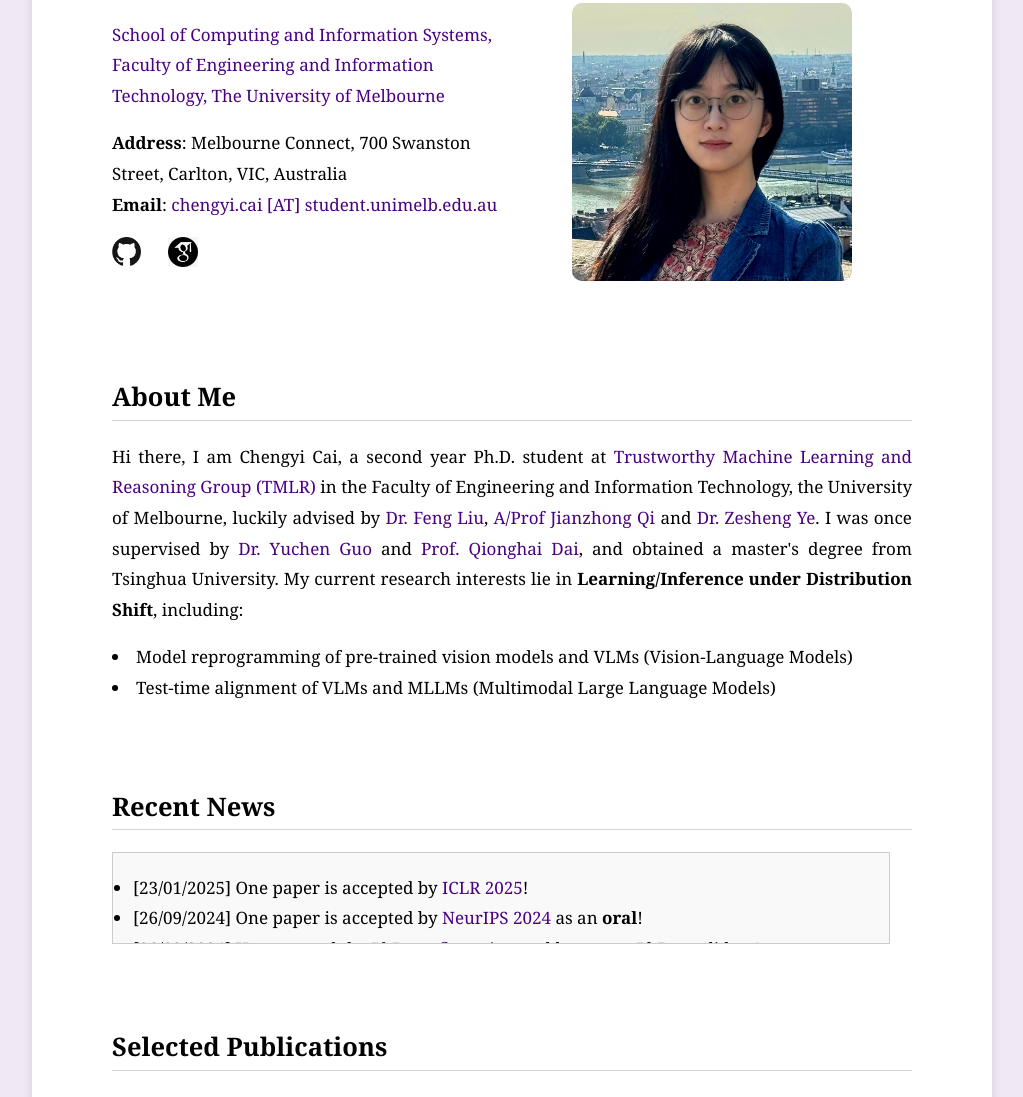
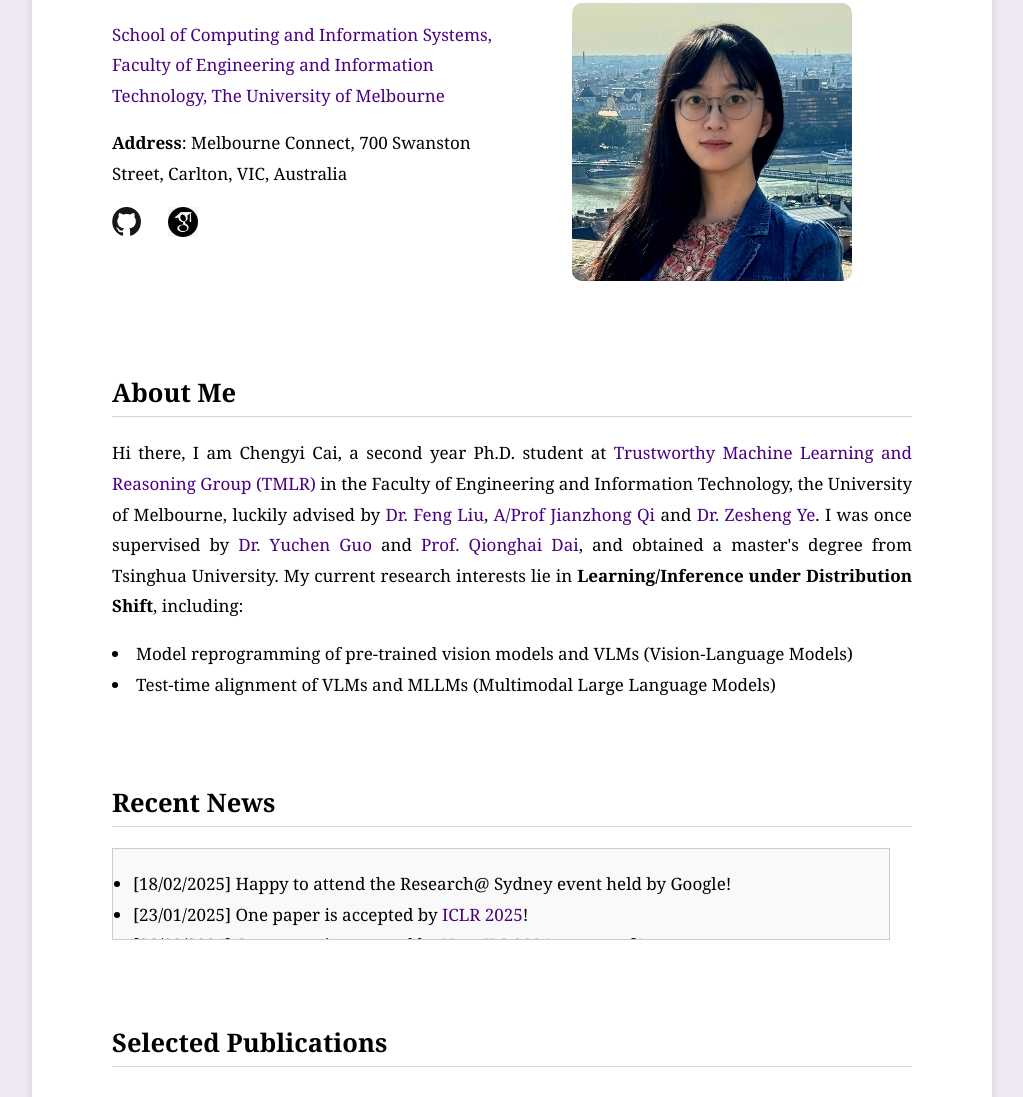
Before and after one commit to caichengyi/caichengyi.github.io, a plain HTML site: page index.html in a window 1280 px wide. Shown: the part 254-1351 px from the top of the page, without its empty margins (128-1151 px from the left). Drawn offline with Linux system fonts and the light colour scheme.

Commit message:
Update index.html

```diff
--- a/index.html
+++ b/index.html
@@ -103,7 +103,7 @@
                     </p>
                     <p>
                         <strong>Address</strong>: Melbourne Connect, 700 Swanston Street, Carlton, VIC, Australia<br>
-                        <strong>Email</strong>: <a href="mailto:chengyi.cai@student.unimelb.edu.au">chengyi.cai [AT] student.unimelb.edu.au</a>
+                        <!--<strong>Email</strong>: <a href="mailto:chengyi.cai@student.unimelb.edu.au">chengyi.cai [AT] student.unimelb.edu.au</a>-->
                     </p>
                     <p>
                         <a href="https://github.com/caichengyi"><img src="assets/github.png" alt="GitHub Profile" height="30"></a> &nbsp&nbsp&nbsp&nbsp
@@ -135,6 +135,7 @@
         <section>
             <h2 style="border-bottom: 1.5px solid #D3D3D3;">Recent News</h2>
             <ul  class="scroll-box">
+                <li>[18/02/2025] Happy to attend the Research@ Sydney event held by Google! </li>
                 <li>[23/01/2025] One paper is accepted by <a href="https://iclr.cc/Conferences/2025">ICLR 2025</a>! </li>
                 <li>[26/09/2024] One paper is accepted by <a href="https://neurips.cc/Conferences/2024">NeurIPS 2024</a> as an <strong>oral</strong>! </li>
                 <li>[06/09/2024] Have passed the <a href="https://gradresearch.unimelb.edu.au/being-a-candidate/confirmation">PhD confirmation</a> and become a PhD candidate! </li>
```
